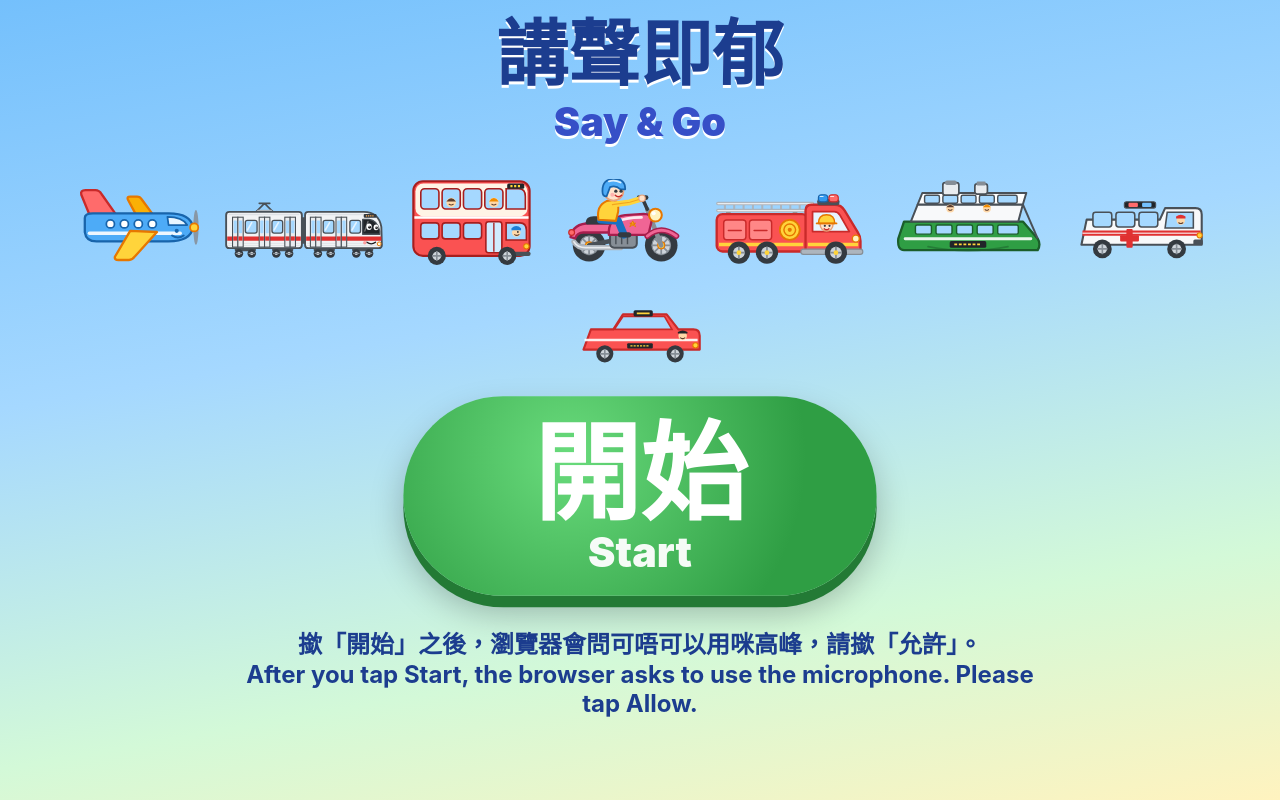
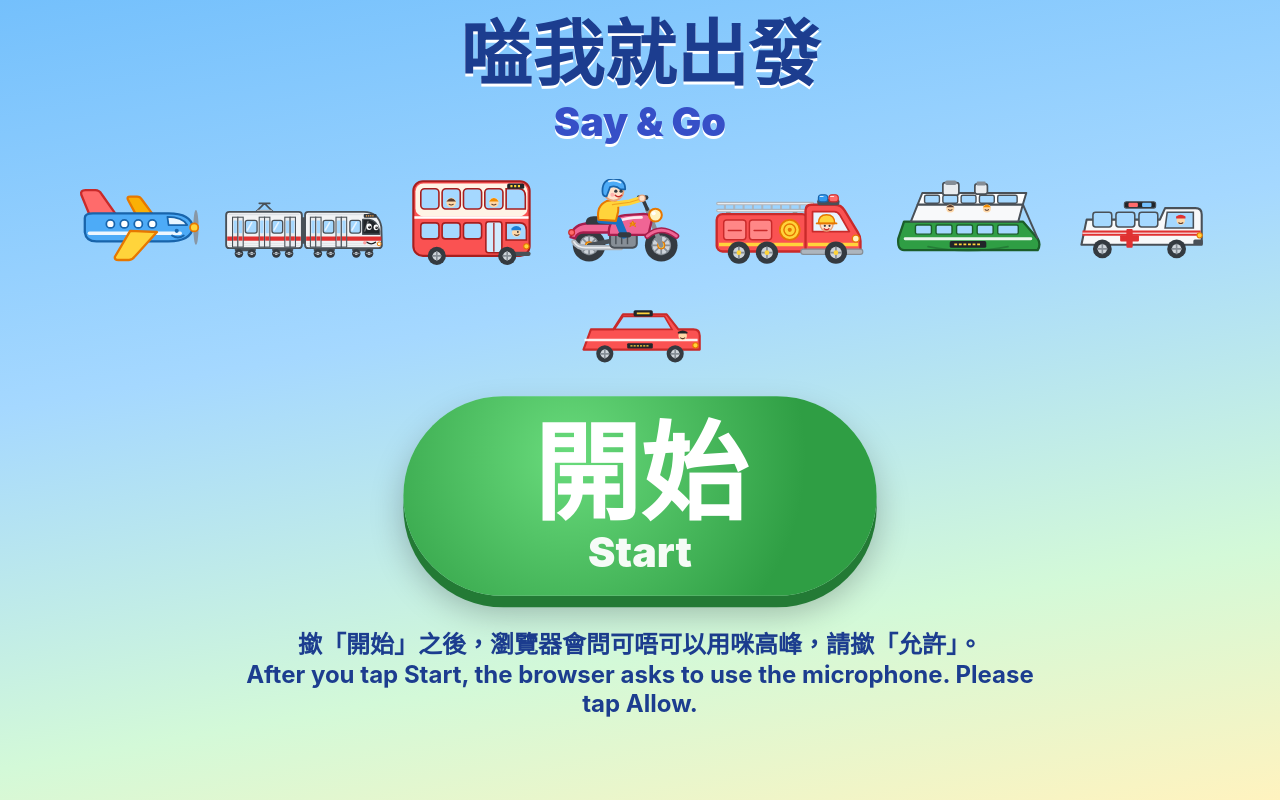
Before and after one commit to JulianZhuMin/say-and-go, a plain HTML site: page index.html in a window 1280 px wide. Drawn offline with Linux system fonts and the light colour scheme; no server answers.

Commit message:
Rename Chinese title to 嗌我就出發 (2026-10-05h)

```diff
--- a/index.html
+++ b/index.html
@@ -3,19 +3,19 @@
 <head>
 <meta charset="utf-8">
 <meta name="viewport" content="width=device-width, initial-scale=1, viewport-fit=cover">
-<title>Say &amp; Go 講聲即郁</title>
+<title>Say &amp; Go 嗌我就出發</title>
 <meta name="description" content="講「飛機」、「地鐵」、「巴士」、「電單車」、「消防車」、「渡輪」、「救傷車」或者「的士」，或者講個英文名，睇佢出發！ Say airplane, train, bus, Motorbike, Fire truck, Ferry, ambulance or taxi.">
-<meta name="app-version" content="2026-10-05g-one-sentence">
+<meta name="app-version" content="2026-10-05h-rename">
 <meta name="theme-color" content="#4dabf7">
 <meta name="apple-mobile-web-app-capable" content="yes">
 <meta name="mobile-web-app-capable" content="yes">
 <meta name="apple-mobile-web-app-status-bar-style" content="black-translucent">
-<meta name="apple-mobile-web-app-title" content="講聲即郁">
+<meta name="apple-mobile-web-app-title" content="嗌我就出發">
 <meta name="format-detection" content="telephone=no">
 <link rel="manifest" href="manifest.json" id="manifest-link">
 <script>
   /* ===== App name: change it HERE only. Title, home-screen name, manifest and headings all use it. ===== */
-  var APP_NAME = { en: 'Say & Go', zh: '講聲即郁' };
+  var APP_NAME = { en: 'Say & Go', zh: '嗌我就出發' };
   (function () {
     var full = APP_NAME.en + ' ' + APP_NAME.zh;
     document.title = full;
@@ -881,7 +881,7 @@
 
   <!-- ===== 1. Start screen (a tap is needed for the microphone and sound on iPhone) ===== -->
   <main id="start" class="screen" aria-labelledby="start-title">
-    <h1 id="start-title" class="app-name" tabindex="-1"><span class="zh" id="name-zh">講聲即郁</span><span class="en" lang="en" id="name-en">Say &amp; Go</span></h1>
+    <h1 id="start-title" class="app-name" tabindex="-1"><span class="zh" id="name-zh">嗌我就出發</span><span class="en" lang="en" id="name-en">Say &amp; Go</span></h1>
     <div class="start-row" aria-hidden="true">
       <svg viewBox="0 0 220 140" focusable="false"><use href="#art-plane"/></svg>
       <svg viewBox="0 0 300 150" focusable="false" style="width:clamp(70px,20vmin,190px)"><use href="#art-mtr"/></svg>
```
Also changed, not shown: manifest.json, 1 other file.
